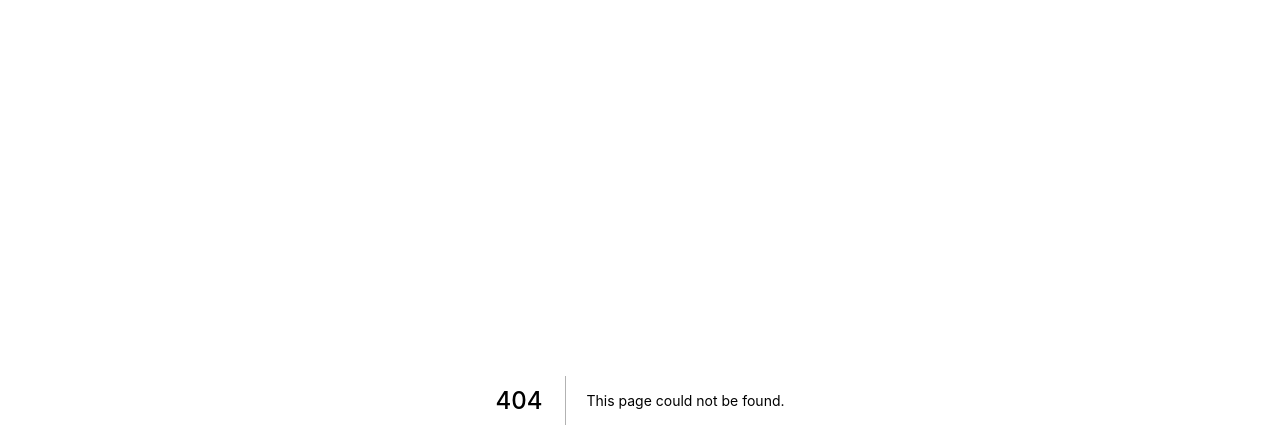
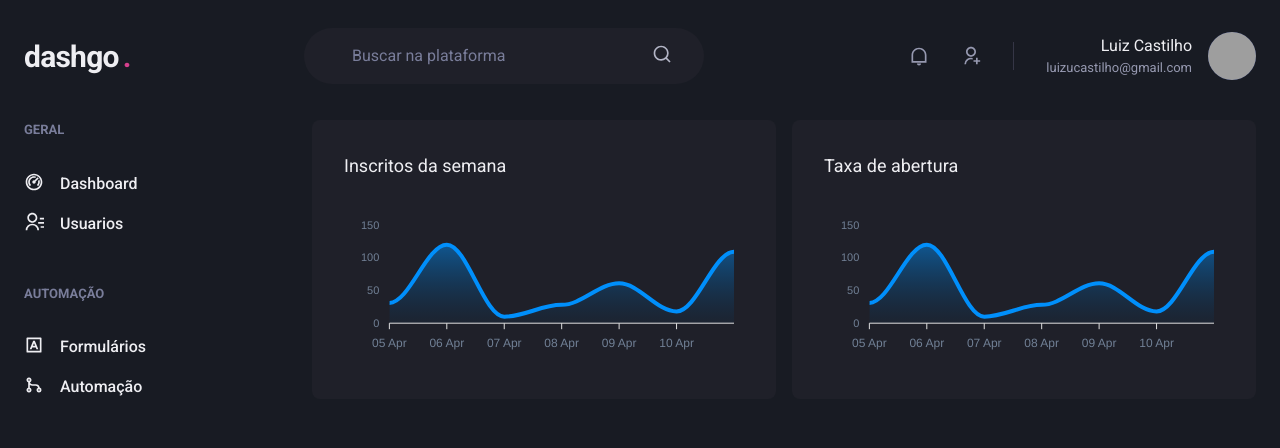
Before and after one commit to Luizu/ignite-dashgo, a Next.js app: page /dashboard in a window 1280 px wide. Before the commit this address had no page. Shown: the top 448 px of the page. Built offline with nearby package versions, Linux system fonts and the light colour scheme; grey boxes are pictures that could not be loaded.

Commit message:
Chore: Create dashboard page

```diff
--- a/package.json
+++ b/package.json
@@ -12,9 +12,11 @@
     "@chakra-ui/react": "^1.4.2",
     "@emotion/react": "^11.1.5",
     "@emotion/styled": "^11.1.5",
+    "apexcharts": "^3.26.0",
     "framer-motion": "^4.1.2",
     "next": "10.1.3",
     "react": "17.0.2",
+    "react-apexcharts": "^1.3.7",
     "react-dom": "17.0.2",
     "react-icons": "^4.2.0"
   },
--- /dev/null
+++ b/src/pages/dashboard.tsx
@@ -0,0 +1,83 @@
+import { Flex, SimpleGrid, Box, Text, theme } from '@chakra-ui/react';
+import dynamic from 'next/dynamic';
+import { Header } from "../components/Header";
+import { Sidebar } from '../components/Sidebar';
+
+const Chart = dynamic(() => import('react-apexcharts'), {
+  ssr: false
+})
+
+const options = {
+  chart: {
+    toolbar: {
+      show: false,
+    },
+    zoom: {
+      enabled: false,
+    },
+    foreColor: theme.colors.gray[500]
+  },
+  grid: {
+    show: false,
+  },
+  dataLabels: {
+    enabled: false,
+  },
+  tooltip: {
+    enabled: false,
+  },
+  xaxis: {
+    type: 'datetime',
+    axisborder: {
+      color: theme.colors.gray[600]
+    },
+    axiosTicks: {
+      color: theme.colors.gray[600]
+    },
+    categories: [
+      '2021-04-05T00:00:00.000Z',
+      '2021-04-06T00:00:00.000Z',
+      '2021-04-07T00:00:00.000Z',
+      '2021-04-08T00:00:00.000Z',
+      '2021-04-09T00:00:00.000Z',
+      '2021-04-10T00:00:00.000Z',
+      '2021-04-11T00:00:00.000Z',
+    ]
+  },
+  fill: {
+    opacity: 0.3,
+    type: 'gradient',
+    gradient: {
+      shade: 'dark',
+      opacityFrom: 0.7,
+      opacityTo: 0.3,
+    }
+  }
+};
+
+const series = [
+  { name: 'series1', data: [31, 120, 10, 28, 61, 18, 109] }
+]
+
+export default function Dashboard() {
+  return (
+    <Flex direction="column" h="100vh">
+      <Header />
+
+      <Flex w="100%" my="6" maxWidth={1480} mx="auto" px="6">
+        <Sidebar />
+
+        <SimpleGrid flex="1" gap="4" minChildWidth="320px" align="flex-start">
+          <Box p="8" bg="gray.800" borderRadius={8} pb="4">
+            <Text fontSize="lg" mb="4">Inscritos da semana</Text>
+            <Chart options={options} series={series} type="area" height={160} />
+          </Box>
+          <Box p="8" bg="gray.800" borderRadius={8} pb="4">
+            <Text fontSize="lg" mb="4">Taxa de abertura</Text>
+            <Chart options={options} series={series} type="area" height={160} />
+          </Box>
+        </SimpleGrid>
+      </Flex>
+    </Flex>
+  )
+}
```
Also changed, not shown: 1 other file (tests, documents, lock files or other folders).
